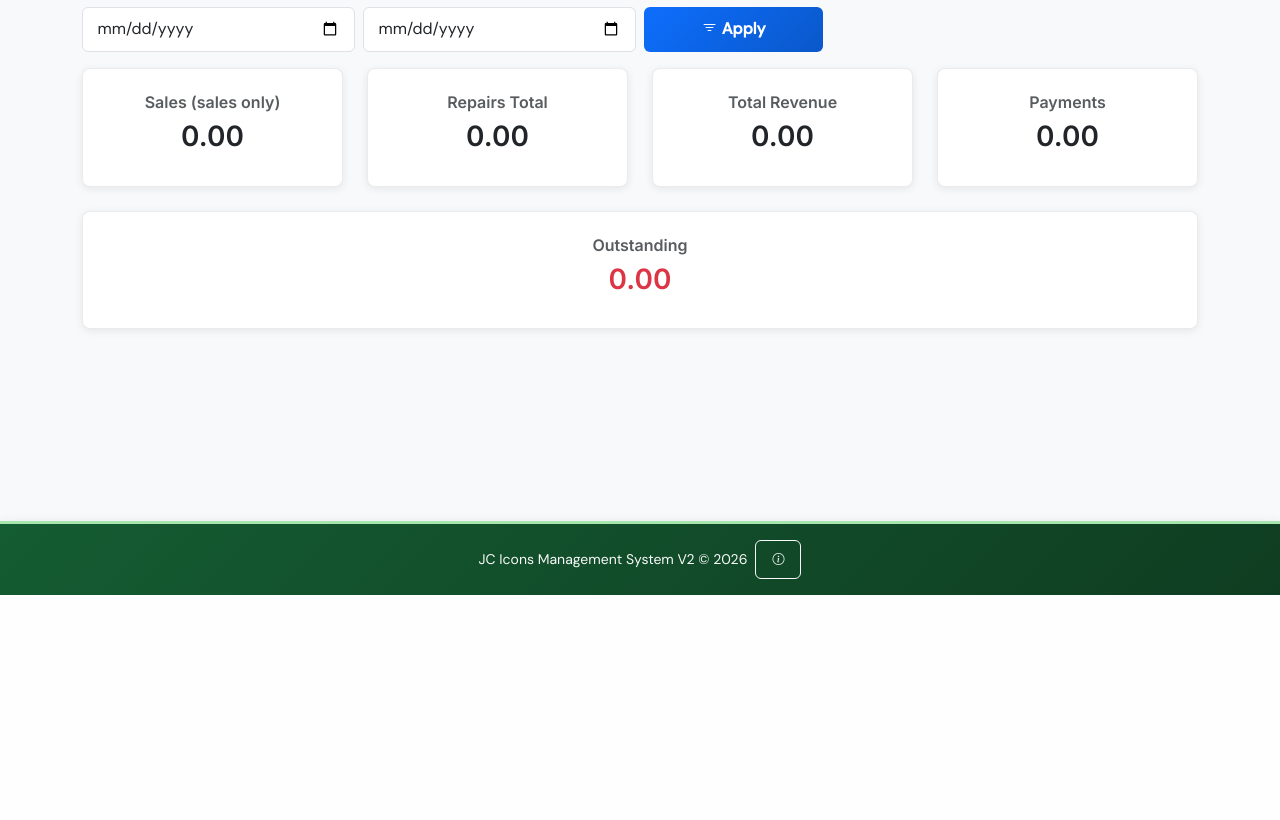
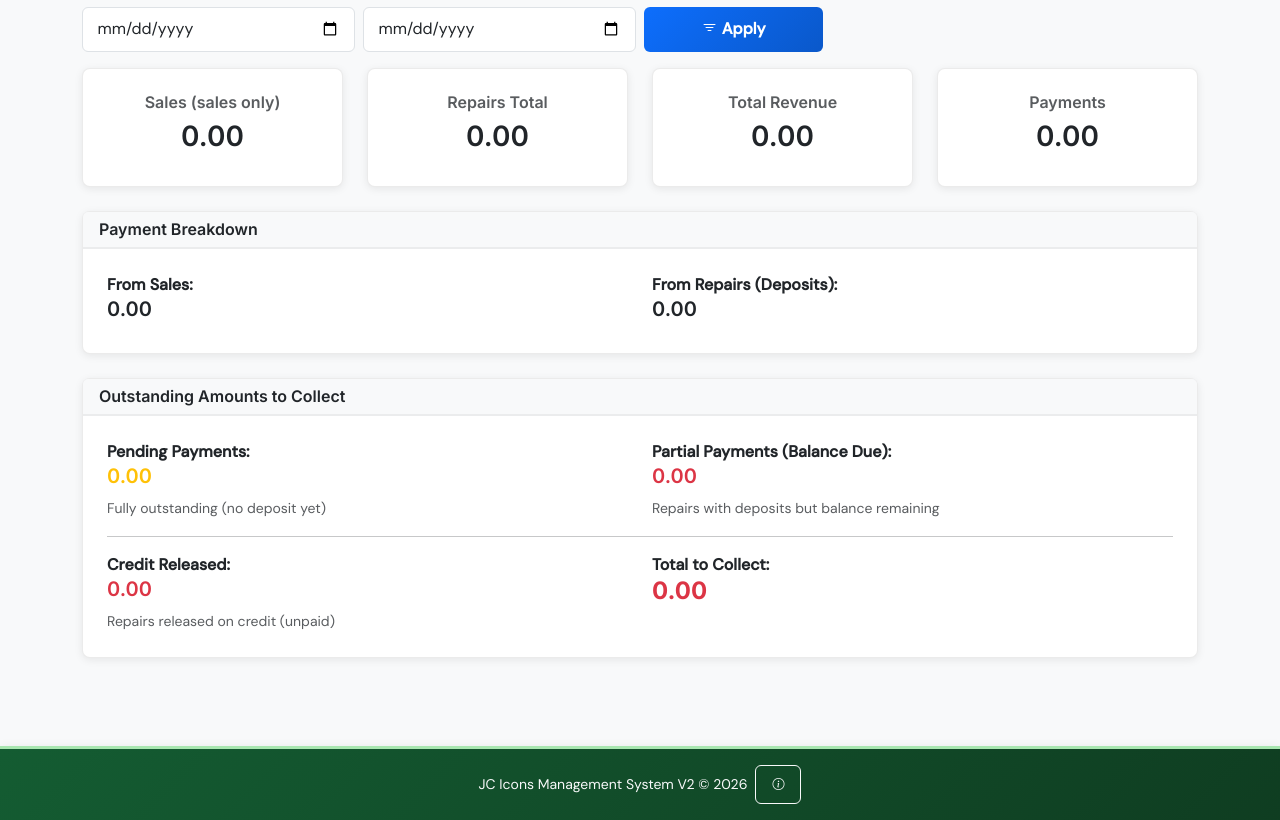
Before and after one commit to busanokirby/jc-web-v2, a Flask app: page /reports/financial in a window 1280 px wide; the page is wider, and only the part inside the window is pictured. Shown: the part 205-1025 px from the top of that part. Before the commit the page ends 800 px from the top of that part, so only its background shows below. Run offline with Flask 3, Linux system fonts and the light colour scheme; a user stored in the database is signed in; data that the repository does not hold is empty.

Commit message:
Fix: Improve deposit handling and financial reporting
- Fix: Enable deposit field in add repair form (removed disabled attribute)
- Fix: Preserve deposits when repair costs are zero (allow deposits before costs estimated)
- Feature: Add deposit edit form in repair detail view with dedicated update route
- Fix: Update financial calculations to mark repairs as 'Partial' when deposit received
- Feature: Include repair deposits in financial report payments breakdown
- Feature: Add partial balance due and credit released totals to financial reports
- Feature: Show outstanding amounts on sales dashboard (partial + credit)
- Feature: Track payment sources separately (sales payments vs repair deposits)
- Enhancement: Reports now display total amount to collect from repairs

```diff
--- a/app/blueprints/reports/routes.py
+++ b/app/blueprints/reports/routes.py
@@ -98,13 +98,24 @@ def financial_report():
         sales_query = sales_query.filter(Sale.created_at <= date_filter_obj['to'])
     sales_total = float(sales_query.scalar() or 0)
 
-    # Query payments total (payments recorded)
+    # Query payments total (payments recorded from sales)
     payments_query = db.session.query(func.coalesce(func.sum(SalePayment.amount), 0).label('total'))
     if 'from' in date_filter_obj:
         payments_query = payments_query.filter(SalePayment.paid_at >= date_filter_obj['from'])
     if 'to' in date_filter_obj:
         payments_query = payments_query.filter(SalePayment.paid_at <= date_filter_obj['to'])
-    payments_total = float(payments_query.scalar() or 0)
+    sales_payments_total = float(payments_query.scalar() or 0)
+
+    # Query repair payments (deposits received on repairs, tracked by deposit_paid_at)
+    repair_payments_query = db.session.query(func.coalesce(func.sum(Device.deposit_paid), 0).label('total'))
+    if 'from' in date_filter_obj:
+        repair_payments_query = repair_payments_query.filter(Device.deposit_paid_at >= date_filter_obj['from'])
+    if 'to' in date_filter_obj:
+        repair_payments_query = repair_payments_query.filter(Device.deposit_paid_at <= date_filter_obj['to'])
+    repair_payments_total = float(repair_payments_query.scalar() or 0)
+
+    # Total payments: sales payments + repair deposits
+    payments_total = sales_payments_total + repair_payments_total
 
     # Include repair transactions completed within the date range (use actual_completion)
     repairs_query = db.session.query(func.coalesce(func.sum(Device.total_cost), 0).label('total'))
@@ -120,6 +131,25 @@ def financial_report():
     # Outstanding: combined sales (sales + repairs) minus payments recorded
     outstanding = max(0.0, combined_sales_total - payments_total)
 
+    # Calculate partial/credit breakdown for repairs
+    # Repairs with partial payment (some deposit made, balance still due)
+    partial_repairs_query = db.session.query(func.coalesce(func.sum(Device.balance_due), 0).label('total'))
+    partial_repairs_query = partial_repairs_query.filter(Device.payment_status == 'Partial')
+    if 'from' in date_filter_obj:
+        partial_repairs_query = partial_repairs_query.filter(Device.actual_completion >= date_filter_obj['from'])
+    if 'to' in date_filter_obj:
+        partial_repairs_query = partial_repairs_query.filter(Device.actual_completion <= date_filter_obj['to'])
+    partial_repairs_total = float(partial_repairs_query.scalar() or 0)
+
+    # Repairs claimed on credit (released without payment)
+    credit_repairs_query = db.session.query(func.coalesce(func.sum(Device.total_cost), 0).label('total'))
+    credit_repairs_query = credit_repairs_query.filter(Device.claimed_on_credit == True)
+    if 'from' in date_filter_obj:
+        credit_repairs_query = credit_repairs_query.filter(Device.actual_completion >= date_filter_obj['from'])
+    if 'to' in date_filter_obj:
+        credit_repairs_query = credit_repairs_query.filter(Device.actual_completion <= date_filter_obj['to'])
+    credit_repairs_total = float(credit_repairs_query.scalar() or 0)
+
     # CSV export
     if fmt == 'csv':
         si = StringIO()
@@ -128,12 +158,16 @@ def financial_report():
         cw.writerow(["Sales Total (sales only)", sales_total])
         cw.writerow(["Repairs Total", repairs_total])
         cw.writerow(["Sales + Repairs Total", combined_sales_total])
+        cw.writerow(["Payments from Sales", sales_payments_total])
+        cw.writerow(["Payments from Repairs (Deposits)", repair_payments_total])
         cw.writerow(["Payments Total", payments_total])
-        cw.writerow(["Outstanding", outstanding])
+        cw.writerow(["Outstanding (Pending)", outstanding])
+        cw.writerow(["Repairs with Partial Payment (Balance Due)", partial_repairs_total])
+        cw.writerow(["Repairs Claimed on Credit", credit_repairs_total])
         output = si.getvalue()
         return Response(output, mimetype="text/csv", headers={"Content-Disposition": "attachment; filename=financial_summary.csv"})
 
-    return render_template('reports/financial.html', sales_total=sales_total, repairs_total=repairs_total, combined_sales_total=combined_sales_total, payments_total=payments_total, outstanding=outstanding, date_from=date_from, date_to=date_to)
+    return render_template('reports/financial.html', sales_total=sales_total, repairs_total=repairs_total, combined_sales_total=combined_sales_total, payments_total=payments_total, sales_payments_total=sales_payments_total, repair_payments_total=repair_payments_total, outstanding=outstanding, partial_repairs_total=partial_repairs_total, credit_repairs_total=credit_repairs_total, date_from=date_from, date_to=date_to)
 
 
 @reports_bp.route('/inventory')
--- a/app/services/financials.py
+++ b/app/services/financials.py
@@ -30,12 +30,17 @@ def recompute_repair_financials(device: Device) -> None:
         device.payment_status = "Paid"
         return
 
-    # If total cost is zero but not waived, keep the repair as Pending so
-    # it remains editable/visible (don't auto-mark as Paid).
+    # If total cost is zero but not waived, keep the repair as Pending BY DEFAULT
+    # BUT if there's a deposit, mark as Partial (received money, costs TBD)
     if device.total_cost == 0:
-        device.deposit_paid = Decimal("0.00")
         device.balance_due = Decimal("0.00")
-        device.payment_status = "Pending"
+        if deposit > 0:
+            # Received deposit but no costs yet → Partial (waiting to add costs)
+            device.payment_status = "Partial"
+        else:
+            # No costs, no deposit → Pending
+            device.payment_status = "Pending"
+        # Deposit is preserved even with zero costs
         return
 
     # Cap deposit to not exceed total cost
--- a/templates/reports/financial.html
+++ b/templates/reports/financial.html
@@ -61,9 +61,53 @@
     </div>
     <div class="col-md-12 mt-2">
         <div class="card mb-3">
-            <div class="card-body text-center">
-                <h6 class="text-muted">Outstanding</h6>
-                <h3 class="text-danger">{{ outstanding|currency }}</h3>
+            <div class="card-header bg-light">
+                <h6 class="mb-0">Payment Breakdown</h6>
+            </div>
+            <div class="card-body">
+                <div class="row">
+                    <div class="col-md-6">
+                        <strong>From Sales:</strong>
+                        <h5>{{ sales_payments_total|currency }}</h5>
+                    </div>
+                    <div class="col-md-6">
+                        <strong>From Repairs (Deposits):</strong>
+                        <h5>{{ repair_payments_total|currency }}</h5>
+                    </div>
+                </div>
+            </div>
+        </div>
+    </div>
+    <div class="col-md-12 mt-2">
+        <div class="card mb-3">
+            <div class="card-header bg-light">
+                <h6 class="mb-0">Outstanding Amounts to Collect</h6>
+            </div>
+            <div class="card-body">
+                <div class="row mb-3">
+                    <div class="col-md-6">
+                        <strong>Pending Payments:</strong>
+                        <h5 class="text-warning">{{ outstanding|currency }}</h5>
+                        <small class="text-muted">Fully outstanding (no deposit yet)</small>
+                    </div>
+                    <div class="col-md-6">
+                        <strong>Partial Payments (Balance Due):</strong>
+                        <h5 class="text-danger">{{ partial_repairs_total|currency }}</h5>
+                        <small class="text-muted">Repairs with deposits but balance remaining</small>
+                    </div>
+                </div>
+                <hr>
+                <div class="row">
+                    <div class="col-md-6">
+                        <strong>Credit Released:</strong>
+                        <h5 class="text-danger">{{ credit_repairs_total|currency }}</h5>
+                        <small class="text-muted">Repairs released on credit (unpaid)</small>
+                    </div>
+                    <div class="col-md-6">
+                        <strong>Total to Collect:</strong>
+                        <h4 class="text-danger fw-bold">{{ (outstanding + partial_repairs_total + credit_repairs_total)|currency }}</h4>
+                    </div>
+                </div>
             </div>
         </div>
     </div>
```
Also changed, not shown: app/blueprints/repairs/routes.py (+30 -0 lines), app/blueprints/sales/routes.py (+17 -0 lines), templates/repairs/add_repairs.html (+15 -11 lines), templates/repairs/repair_detail.html (+22 -1 lines), templates/sales/reports.html (+30 -0 lines).
